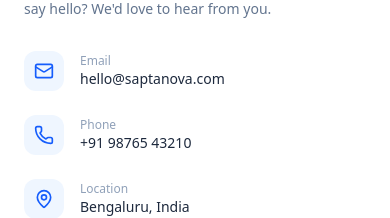
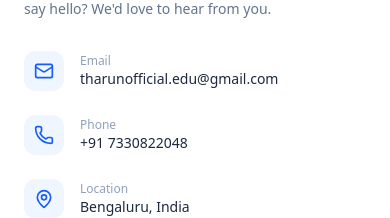
Before and after one commit to www-anonymous/saptanova-web, a Next.js app: page /contact in a window 390 px wide. Shown: the part 538-756 px from the top of the page. Built offline with nearby package versions, Linux system fonts and the light colour scheme.

Commit message:
Update contact email and phone number

```diff
--- a/app/contact/page.tsx
+++ b/app/contact/page.tsx
@@ -36,7 +36,7 @@ export default function ContactPage() {
                 </div>
                 <div>
                   <div className="text-xs text-slate-400">Email</div>
-                  <div className="font-medium text-slate-800">hello@saptanova.com</div>
+                  <div className="font-medium text-slate-800">tharunofficial.edu@gmail.com</div>
                 </div>
               </div>
 
@@ -46,7 +46,7 @@ export default function ContactPage() {
                 </div>
                 <div>
                   <div className="text-xs text-slate-400">Phone</div>
-                  <div className="font-medium text-slate-800">+91 98765 43210</div>
+                  <div className="font-medium text-slate-800">+91 7330822048</div>
                 </div>
               </div>
 
```
